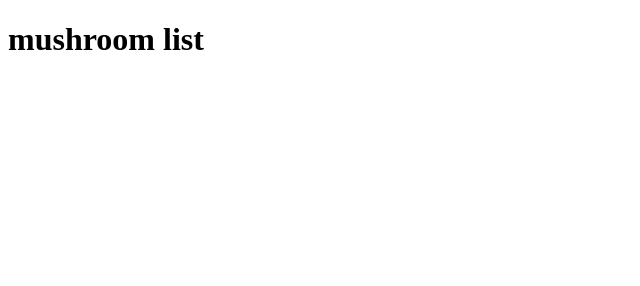
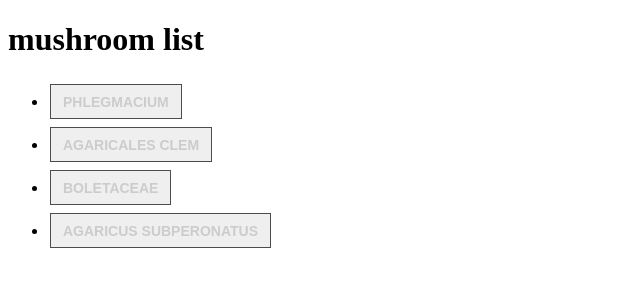
Before and after one commit to liamca1/plant-directory, a plain HTML site: page index.html in a window 1280 px wide. Shown: the whole page, without its empty margins (0-640 px from the left). Drawn offline with Linux system fonts and the light colour scheme.

Commit message:
updated script src

```diff
--- a/index.html
+++ b/index.html
@@ -9,6 +9,6 @@
   <body>
     <h1>mushroom list</h1>
     <ul class="mushroom-list"></ul>
-    <script src="script.js"></script>
+    <script src="js/scripts.js"></script>
   </body>
 </html>
```
